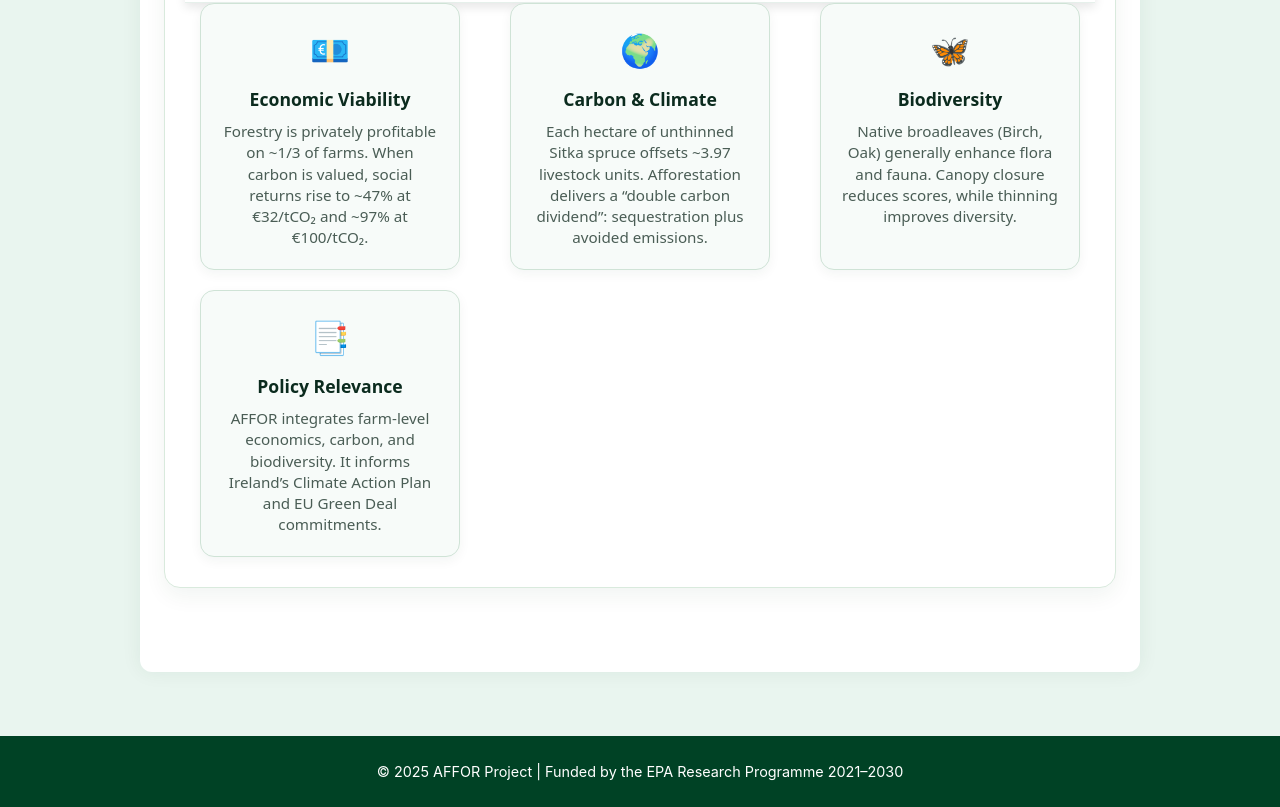
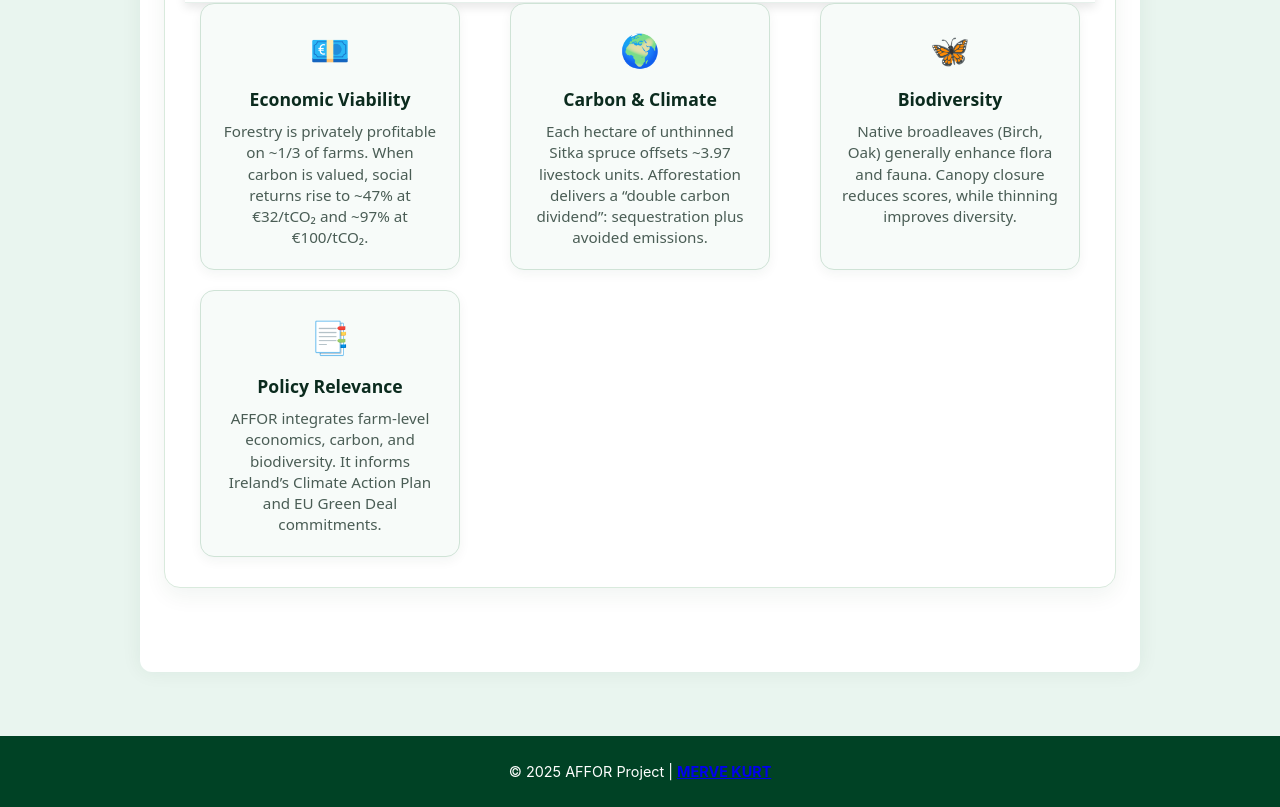
Before and after one commit to MrvKrt/AFFOR, a plain HTML site: page index.html in a window 1280 px wide. Shown: the part 3793-4600 px from the top of the page. Drawn offline with nearby package versions, Linux system fonts and the light colour scheme.

Commit message:
Update index.html

```diff
--- a/index.html
+++ b/index.html
@@ -965,7 +965,7 @@ update(); // initial
   </main>
 
   <footer>
-    <p>&copy; 2025 AFFOR Project | Funded by the EPA Research Programme 2021–2030</p>
+    <p>&copy; 2025 AFFOR Project | <a href="https://www.linkedin.com/in/merve-kurt-14123b378/"> <b>MERVE KURT</b> </a> </p>
   </footer>
 
 </body>
```
